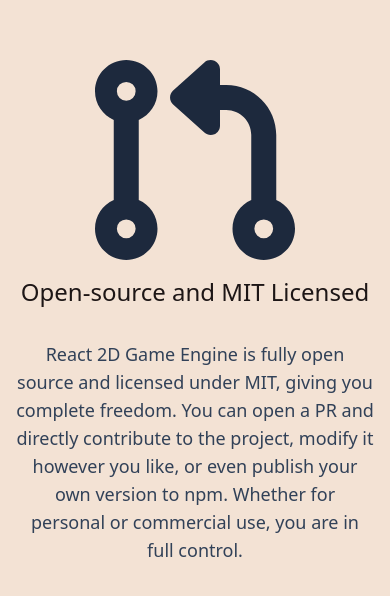
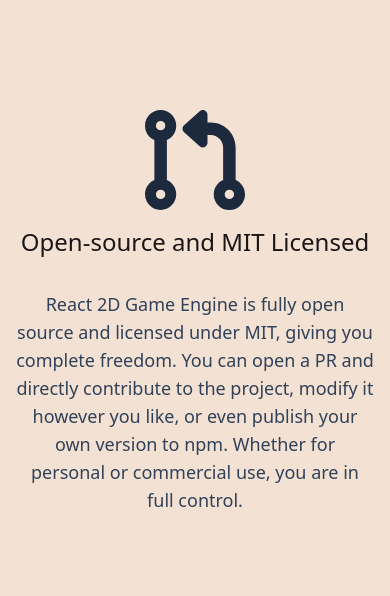
Before and after one commit to Yefee8/react-2d-game-engine-website, a Next.js app: page / in a window 390 px wide. Shown: the part 2682-3278 px from the top of the page. Built offline with nearby package versions, Linux system fonts and the light colour scheme.

Commit message:
fix: open-source icon responsivity

```diff
--- a/src/app/components/Homepage/OpenSource.tsx
+++ b/src/app/components/Homepage/OpenSource.tsx
@@ -8,7 +8,7 @@
       className="min-h-screen max-md:justify-center container flex max-md:flex-col items-center gap-4 py-16"
     >
       <div className="md:w-1/2 flex justify-center items-center">
-        <FaCodePullRequest className="text-[200px] md:text-[100px] text-slate-800" />
+        <FaCodePullRequest className="md:text-[200px] text-[100px] text-slate-800" />
       </div>
 
       <div
```
